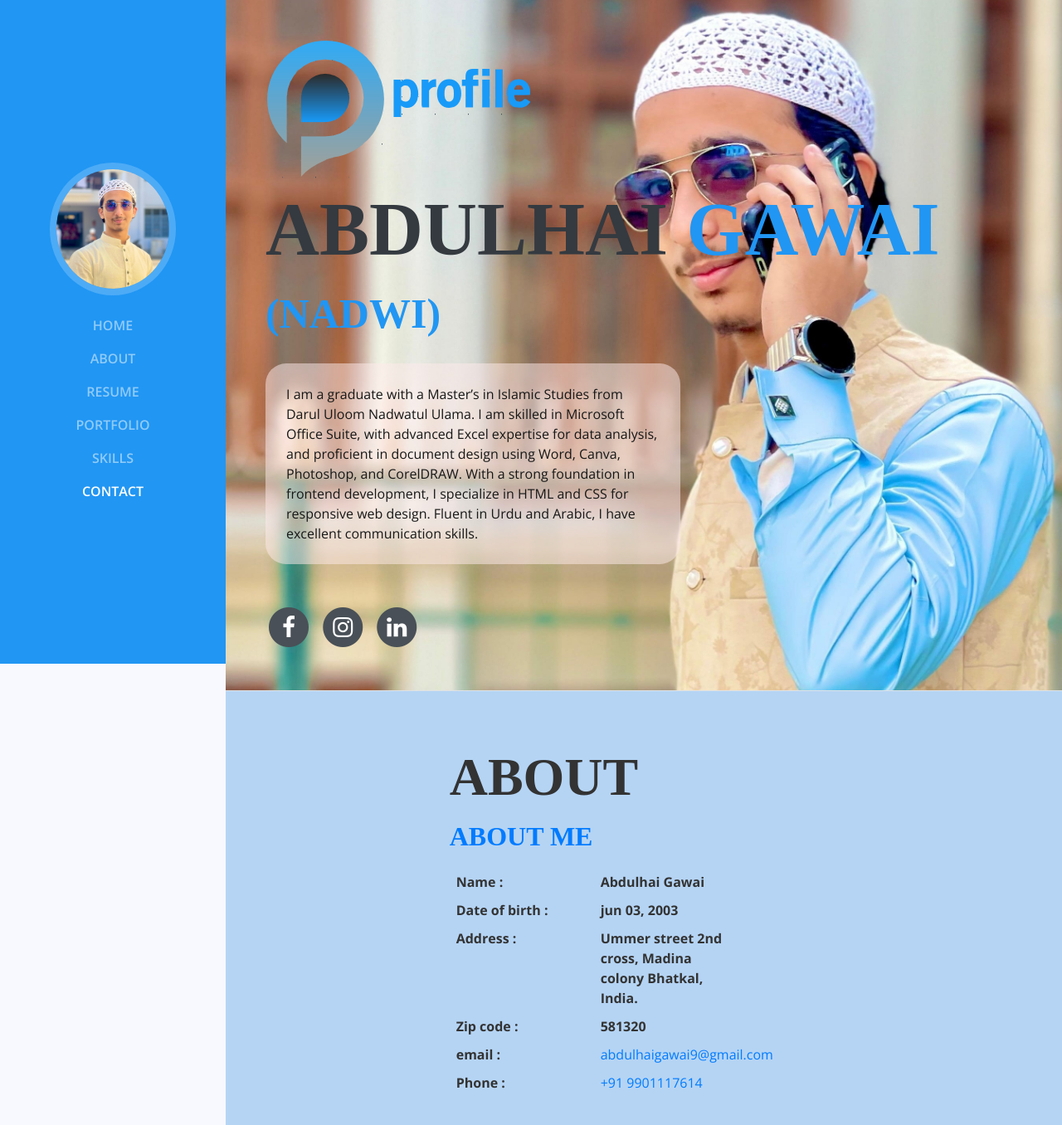
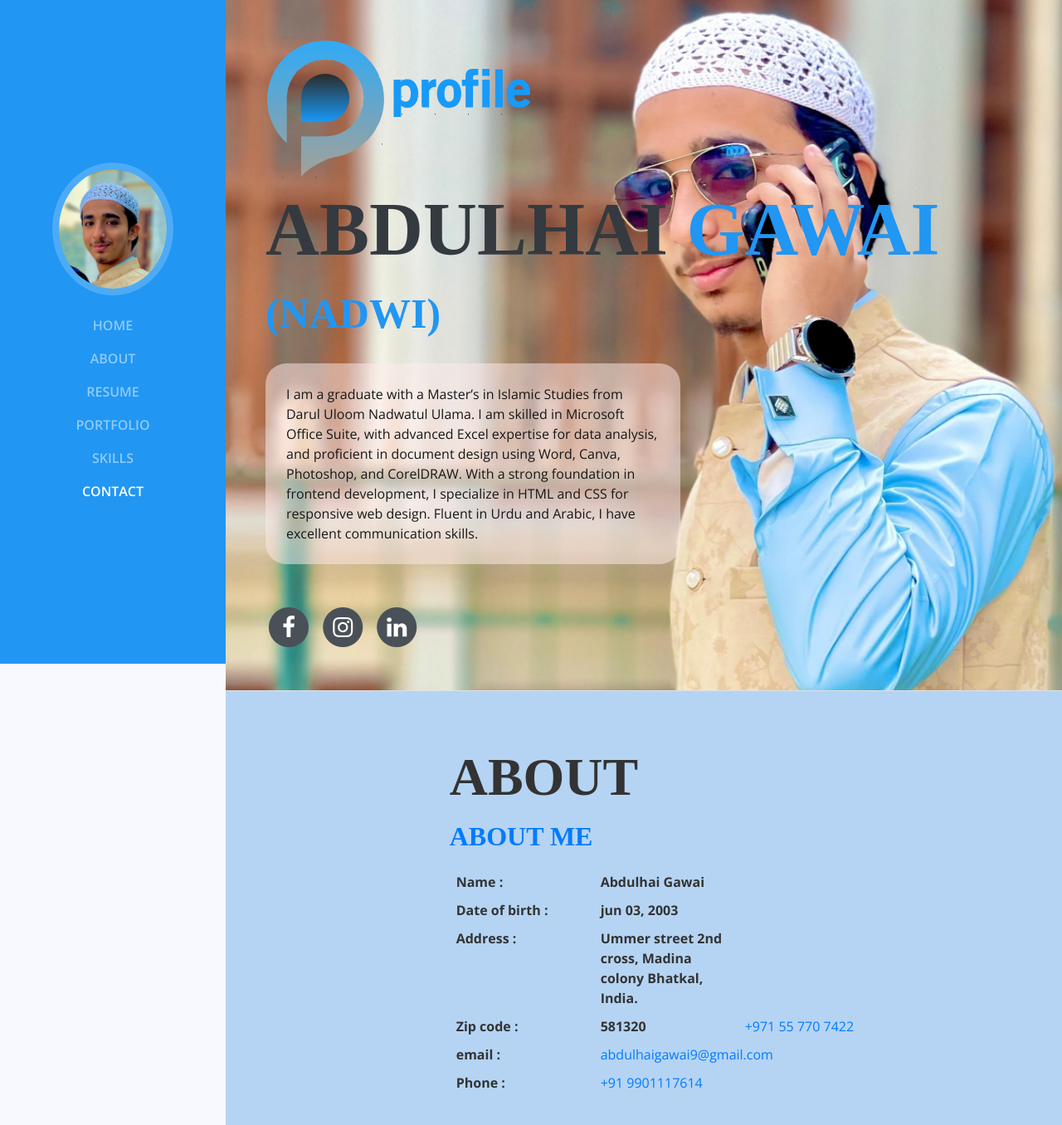
Before and after one commit to abdulhaigawai/Abdulhaigawai-s-Professional-Profile, a plain HTML site: page index.html in a window 1280 px wide. Shown: the top 1356 px of the page at 83% size. Drawn offline with nearby package versions, Linux system fonts and the light colour scheme; a web font is replaced by a local one.

Commit message:
Update index.html

```diff
--- a/index.html
+++ b/index.html
@@ -35,7 +35,7 @@ License URL: https://creativecommons.org/licenses/by/4.0/
       <a class="navbar-brand js-scroll-trigger" href="#page-top">
 
         <span class="d-none d-lg-block">
-          <img class="img-fluid img-profile rounded-circle mx-auto mb-2" src="WhatsApp Image 2024-11-23 at 10.32.24 AM.jpeg" alt="">
+          <img class="img-fluid img-profile rounded-circle mx-auto mb-2" src="abdul.jpeg" alt="">
         </span>
       </a>
         <button class="navbar-toggler" type="button" data-toggle="collapse" data-target="#navbarSupportedContent" aria-controls="navbarSupportedContent" aria-expanded="false" aria-label="Toggle navigation">
@@ -122,7 +122,8 @@ License URL: https://creativecommons.org/licenses/by/4.0/
                     <li class="d-flex mt-2"><span>Name    :  </span> <span class="ml-4 ">  Abdulhai Gawai</span></li>
                     <li class="d-flex mt-2"><span>Date of birth    :  </span> <span class="ml-4">  jun 03, 2003</span></li>
                     <li class="d-flex mt-2"><span>Address    :  </span> <span class="ml-4">  Ummer street 2nd cross, Madina colony Bhatkal, India.</span></li>
-                    <li class="d-flex mt-2"><span>Zip code    :  </span> <span class="ml-4">  581320</span></li>
+                    <li class="d-flex mt-2"><span>Zip code    :  </span> <span class="ml-4">  581320</span>
+		        <a href="tel:+971 55 770 7422" class="ml-4">  +971 55 770 7422</a></li>
                     <li class="d-flex mt-2"><span>email    :  </span><a href="mailto:abdulhaigawai9@gmail.com" class="ml-4">abdulhaigawai9@gmail.com</a></li>
                     <li class="d-flex mt-2"><span>Phone    :  </span><a href="tel:+919901117614" class="ml-4">  +91 9901117614</a></li>
                   </ul>
@@ -432,7 +433,8 @@ License URL: https://creativecommons.org/licenses/by/4.0/
                 </div>
                 <div class="contact-phone contact-side-desc contact-box-desc">
                   <h3><i class="fa fa-phone cl-atlantis fa-2x"></i> Phone</h3>
-                  <p>990 111 7614</p>
+                  <p>+91 990 111 7614</p>
+                  <p>+971 55 770 7422</p>
                 </div>
                 <div class="contact-mail contact-side-desc contact-box-desc">
                   <h3><i class="fa fa-envelope-o cl-atlantis fa-2x"></i> Email</h3>
```
